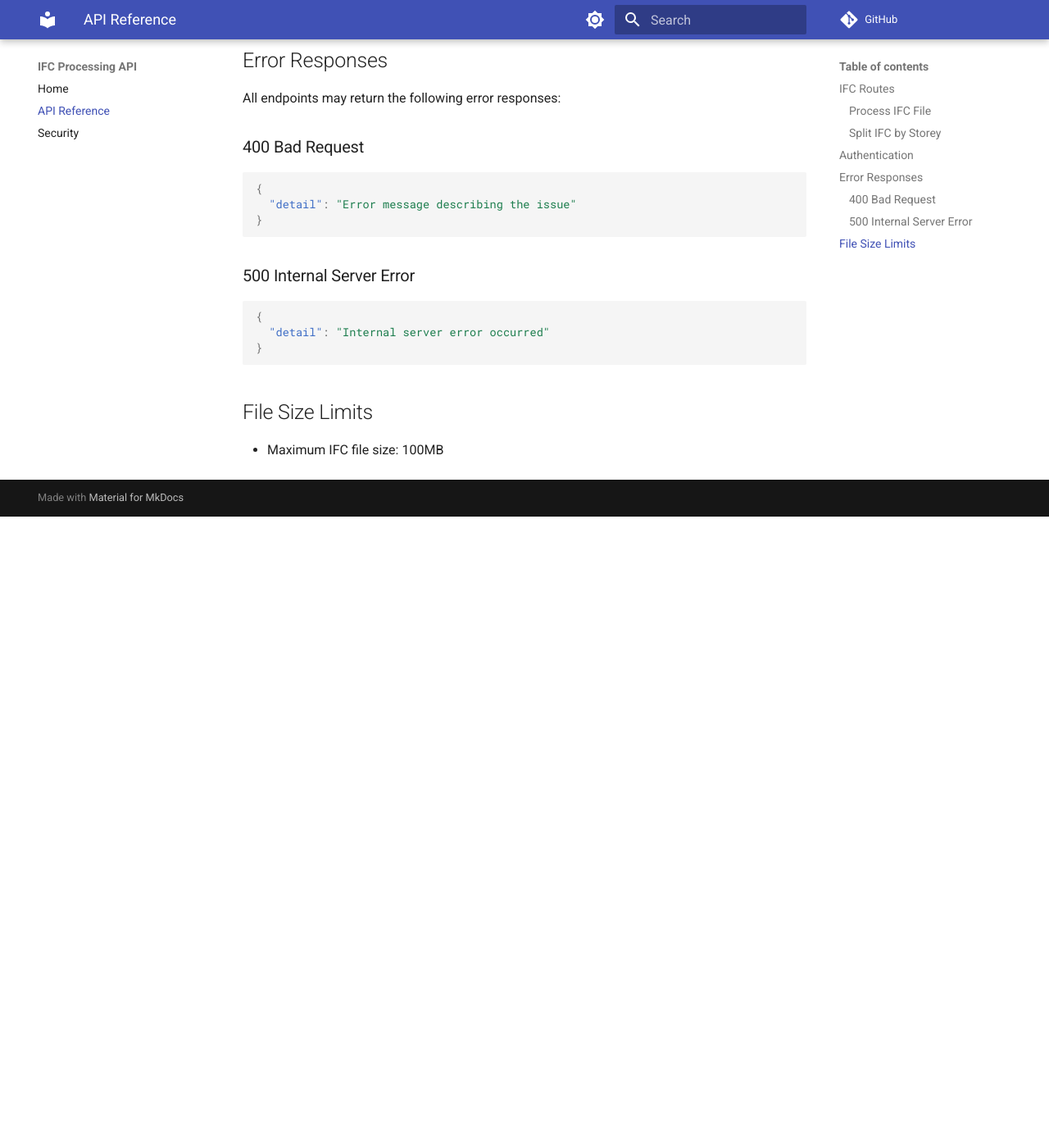
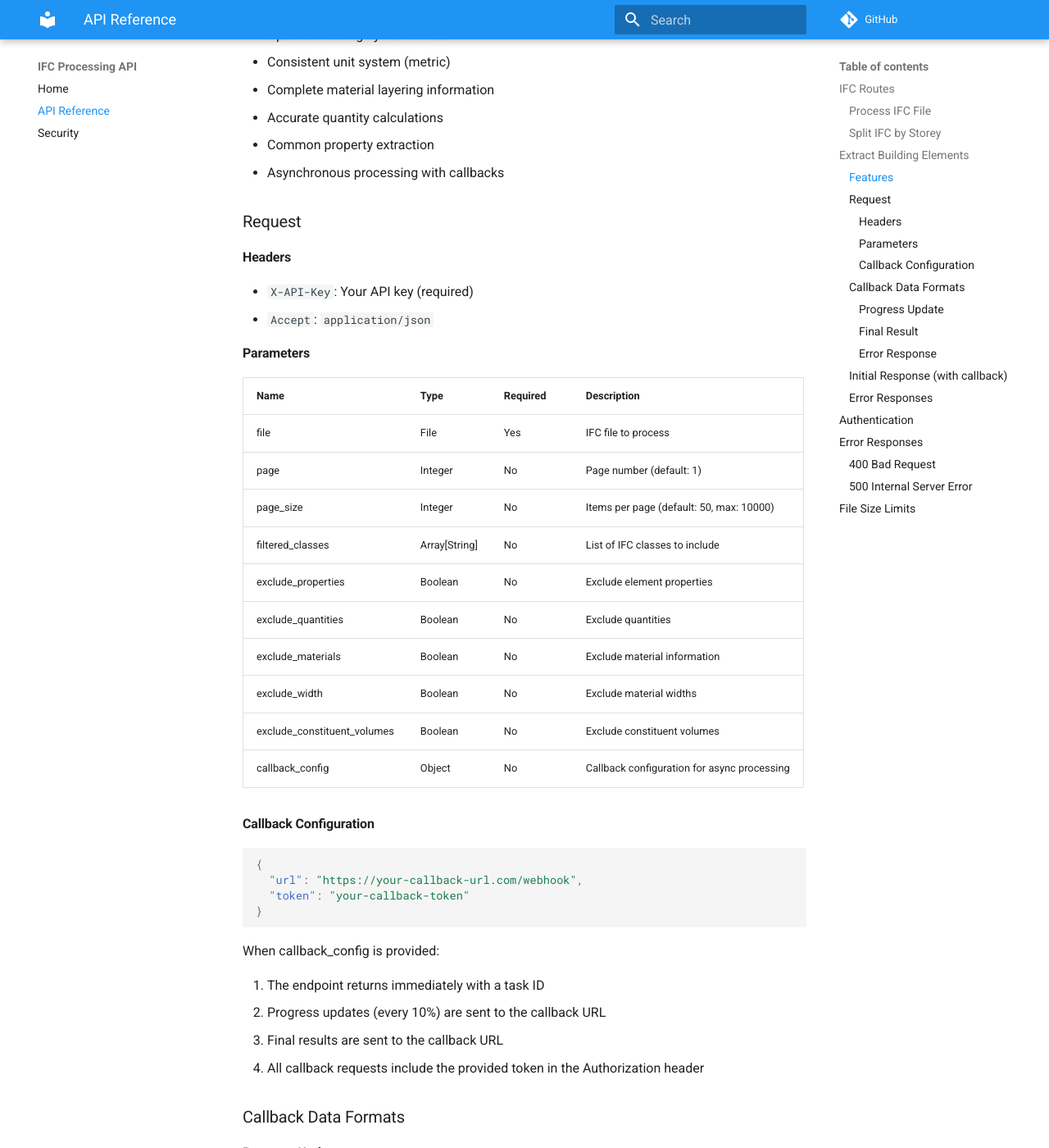
Before and after one commit to louistrue/openBIM-service, an MkDocs documentation site: the page built from docs/api-reference.md, in a window 1280 px wide and 1400 px high, scrolled down 2275 px. Shown: the whole window at 82% size. Built offline with MkDocs 1.6.1 and Material for MkDocs 9.7.7, drawn with Linux system fonts in a browser that asks for light colours; comment, search, counter and statistics services are not loaded; before the commit the page ends 2905 px from its top, so only the background shows below that; some of the changed text lies outside the part shown.

Commit message:
Update documentation

````diff
--- a/docs/api-reference.md
+++ b/docs/api-reference.md
@@ -86,6 +86,158 @@ Split an IFC file by building storey and return the results as a zip file.
 - Content-Type: `application/zip`
 - Body: ZIP file containing the split IFC files
 
+## Extract Building Elements
+
+`POST /api/ifc/extract-building-elements`
+
+Extracts comprehensive information about building elements including properties, quantities, materials, and their relationships.
+
+### Features
+
+- Paginated results for large models
+- Optional filtering by IFC classes
+- Consistent unit system (metric)
+- Complete material layering information
+- Accurate quantity calculations
+- Common property extraction
+- Asynchronous processing with callbacks
+
+### Request
+
+#### Headers
+
+- `X-API-Key`: Your API key (required)
+- `Accept`: `application/json`
+
+#### Parameters
+
+| Name                        | Type          | Required | Description                                 |
+| --------------------------- | ------------- | -------- | ------------------------------------------- |
+| file                        | File          | Yes      | IFC file to process                         |
+| page                        | Integer       | No       | Page number (default: 1)                    |
+| page_size                   | Integer       | No       | Items per page (default: 50, max: 10000)    |
+| filtered_classes            | Array[String] | No       | List of IFC classes to include              |
+| exclude_properties          | Boolean       | No       | Exclude element properties                  |
+| exclude_quantities          | Boolean       | No       | Exclude quantities                          |
+| exclude_materials           | Boolean       | No       | Exclude material information                |
+| exclude_width               | Boolean       | No       | Exclude material widths                     |
+| exclude_constituent_volumes | Boolean       | No       | Exclude constituent volumes                 |
+| callback_config             | Object        | No       | Callback configuration for async processing |
+
+#### Callback Configuration
+
+```json
+{
+  "url": "https://your-callback-url.com/webhook",
+  "token": "your-callback-token"
+}
+```
+
+When callback_config is provided:
+
+1. The endpoint returns immediately with a task ID
+2. Progress updates (every 10%) are sent to the callback URL
+3. Final results are sent to the callback URL
+4. All callback requests include the provided token in the Authorization header
+
+### Callback Data Formats
+
+#### Progress Update
+
+```json
+{
+  "status": "processing",
+  "progress": 10,
+  "total_elements": 100,
+  "processed_elements": 10
+}
+```
+
+#### Final Result
+
+```json
+{
+  "status": "completed",
+  "progress": 100,
+  "result": {
+    "metadata": {
+      "total_elements": 100,
+      "total_pages": 2,
+      "current_page": 1,
+      "page_size": 50,
+      "ifc_classes": ["IfcWall", "IfcDoor"],
+      "units": {
+        "length": "METRE",
+        "area": "SQUARE_METRE",
+        "volume": "CUBIC_METRE"
+      }
+    },
+    "elements": [
+      {
+        "id": "3DqaUydM99ehywE4_2hm1u",
+        "ifc_class": "IfcWall",
+        "object_type": "Basic Wall:Holz Aussenwand_470mm",
+        "properties": {
+          "loadBearing": true,
+          "isExternal": true
+        },
+        "quantities": {
+          "volume": {
+            "net": 31.90906,
+            "gross": 32.38024
+          },
+          "area": {
+            "net": 68.89412,
+            "gross": 68.89412
+          },
+          "dimensions": {
+            "length": 19.684,
+            "width": 0.47,
+            "height": 3.5
+          }
+        },
+        "materials": ["_Holz_wg", "_Staenderkonstruktion_ungedaemmt_wg"],
+        "material_volumes": {
+          "_Holz_wg": {
+            "fraction": 0.04255,
+            "volume": 1.35783,
+            "width": 0.02
+          }
+        }
+      }
+    ]
+  }
+}
+```
+
+#### Error Response
+
+```json
+{
+  "status": "error",
+  "error": "Error message details"
+}
+```
+
+### Initial Response (with callback)
+
+```json
+{
+  "task_id": "12345678-1234-5678-1234-567812345678",
+  "message": "Processing started. Results will be sent to callback URL."
+}
+```
+
+### Error Responses
+
+| Status Code | Description                    |
+| ----------- | ------------------------------ |
+| 400         | Invalid request parameters     |
+| 401         | Invalid or missing API key     |
+| 413         | File too large                 |
+| 422         | Invalid callback configuration |
+| 500         | Server error                   |
+
 ## Authentication
 
 All API endpoints require authentication using an API key. Include the key in the request headers:
--- a/mkdocs.yml
+++ b/mkdocs.yml
@@ -1,38 +1,20 @@
 site_name: IFC Processing API
-site_description: FastAPI for processing IFC (Industry Foundation Classes) using IfcOpenShell
-repo_url: https://github.com/louistrue/openBIM-service
-site_url: https://louistrue.github.io/openBIM-service/
-docs_dir: docs
-site_dir: site
-
+site_description: API documentation for IFC file processing service
+repo_url: https://github.com/LouisTrue/ifc-service
 theme:
   name: material
   palette:
-    - scheme: default
-      primary: indigo
-      accent: indigo
-      toggle:
-        icon: material/brightness-7
-        name: Switch to dark mode
-    - scheme: slate
-      primary: indigo
-      accent: indigo
-      toggle:
-        icon: material/brightness-4
-        name: Switch to light mode
+    primary: blue
+    accent: blue
   features:
     - navigation.instant
     - navigation.tracking
     - navigation.sections
     - navigation.expand
     - navigation.top
-    - search.suggest
     - search.highlight
-
-nav:
-  - Home: index.md
-  - API Reference: api-reference.md
-  - Security: security.md
+    - search.share
+    - toc.follow
 
 markdown_extensions:
   - pymdownx.highlight:
@@ -42,11 +24,15 @@ markdown_extensions:
   - pymdownx.superfences
   - admonition
   - pymdownx.details
-  - pymdownx.tabbed:
-      alternate_style: true
+  - attr_list
+  - md_in_html
   - tables
+  - def_list
 
-use_directory_urls: false
+nav:
+  - Home: index.md
+  - API Reference: api-reference.md
+  - Security: security.md
 
 plugins:
   - search
--- a/requirements-dev.txt
+++ b/requirements-dev.txt
@@ -9,7 +9,7 @@ requests==2.31.0
 
 # Documentation
 mkdocs==1.5.3
-mkdocs-material==9.4.14
+mkdocs-material>=9.5.3
 
 # Development Tools
 ipython==8.12.3
````
Also changed, not shown: README.md (+63 -1 lines), docs/index.md (+71 -27 lines), 4 other files.
